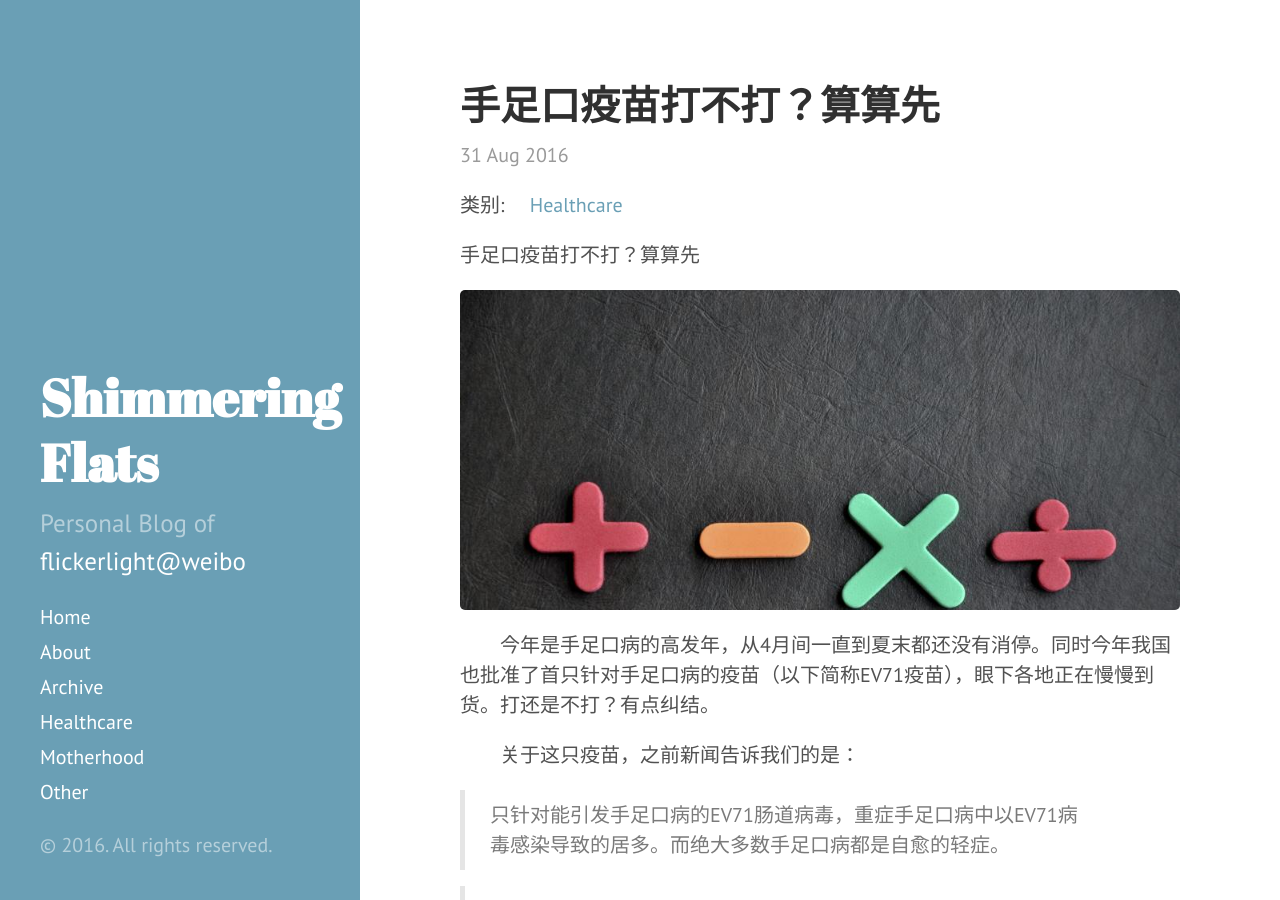
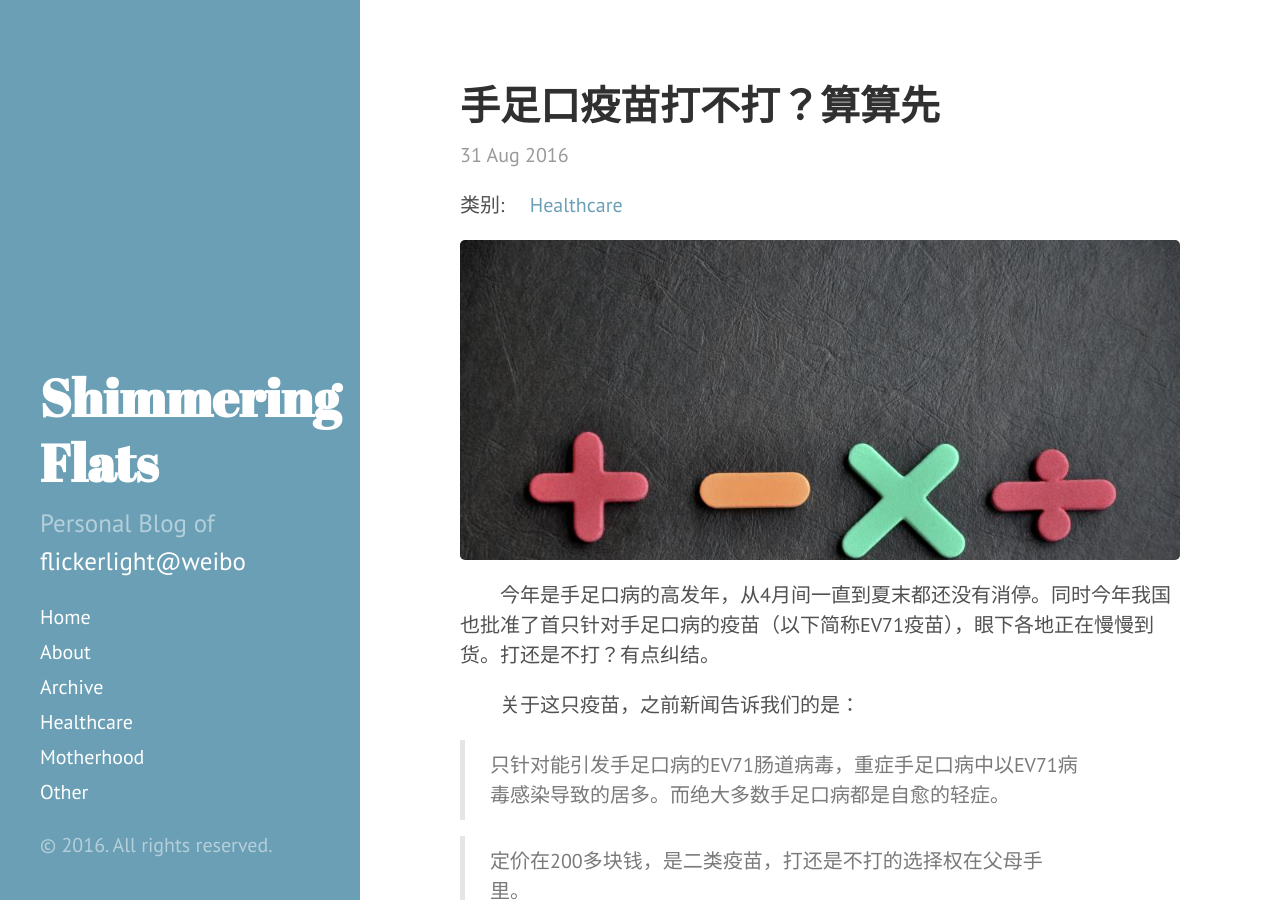
Before and after one commit to flickerlight/flickerlight.github.io, a Jekyll site: the page built from _posts/2016-08-31-EV71-Vaccine-Inject-Or-Not.markdown, in a window 1280 px wide and 900 px high. Built offline with Jekyll 4.4.1, drawn with Linux system fonts in a browser that asks for light colours.

Commit message:
remove duplicated line

```diff
--- a/_posts/2016-08-31-EV71-Vaccine-Inject-Or-Not.markdown
+++ b/_posts/2016-08-31-EV71-Vaccine-Inject-Or-Not.markdown
@@ -6,7 +6,6 @@ author: Flickerlight
 category: Healthcare
 ---
 
-手足口疫苗打不打？算算先
 <p align="center"><img src="/images/2016-08-31/numbers_calculation.jpg"></p>
 
 &emsp;&emsp;今年是手足口病的高发年，从4月间一直到夏末都还没有消停。同时今年我国也批准了首只针对手足口病的疫苗（以下简称EV71疫苗），眼下各地正在慢慢到货。打还是不打？有点纠结。
```
